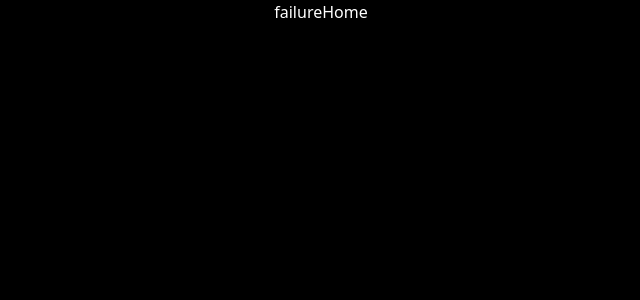
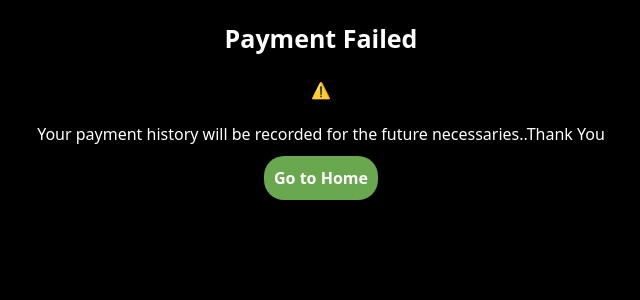
Before and after one commit to luckyloafer/edtech-client, a React (Vite) app: page /paymentFailure in a window 1280 px wide. Shown: the top 300 px of the page, without its empty margins (319-959 px from the left). Built offline with nearby package versions, Linux system fonts and the light colour scheme; no server answers.

Commit message:
payment failed component added

```diff
--- a/src/components/PaymentFailure.jsx
+++ b/src/components/PaymentFailure.jsx
@@ -1,13 +1,27 @@
 import React from 'react'
 import { useNavigate } from 'react-router-dom'
+import { Player } from '@lottiefiles/react-lottie-player';
 
 const PaymentFailure = () => {
     const navigate = useNavigate();
   return (
-    <>
-    <h1>failure</h1><br/>
-    <button onClick={()=>navigate('/home')}>Home</button>
-    </>
+    <div style={{ position:'relative',display: 'flex', padding: 20, flexDirection: 'column', alignItems: 'center', gap: 20 }}>
+    <div >
+      <h1 className='text-[25px] font-bold'>Payment Failed</h1>
+    </div>
+      <Player
+        src='https://lottie.host/5a0553c1-2f1f-4bde-ba63-ba85f54e5ee0/jZdvpHGUqz.json'
+        style={{ width: 200, height: 200 }}
+        loop
+        autoplay
+      />
+      <div style={{ alignItems:'center', display:'flex', flexDirection:'column', gap:10}}>
+        <p style={{textAlign:'center'}}>Your payment history will be recorded for the future necessaries..Thank You</p>
+        <button onClick={() => navigate('/home')} style={{ backgroundColor: '	#6aa84f', padding: 10, borderRadius: 20, fontWeight: 'bold' }}>Go to Home</button>
+      </div>
+
+
+    </div>
   )
 }
 
```
